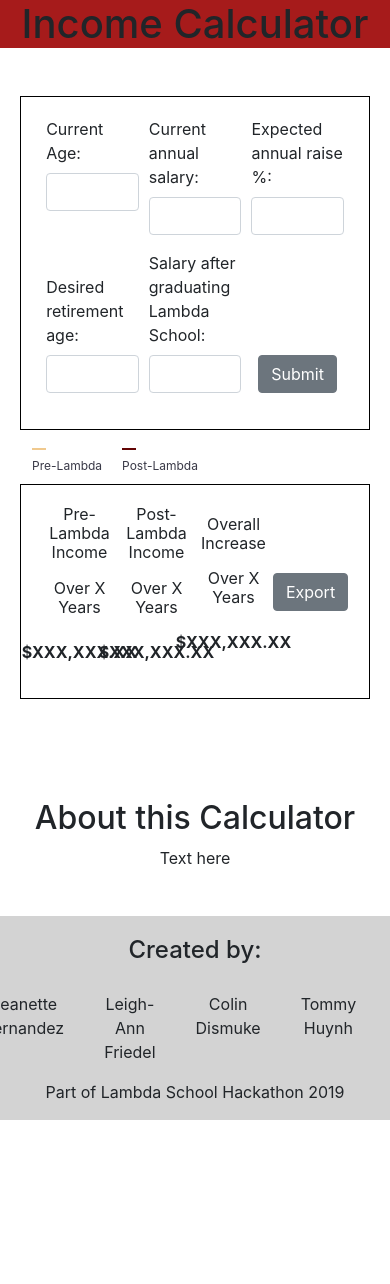
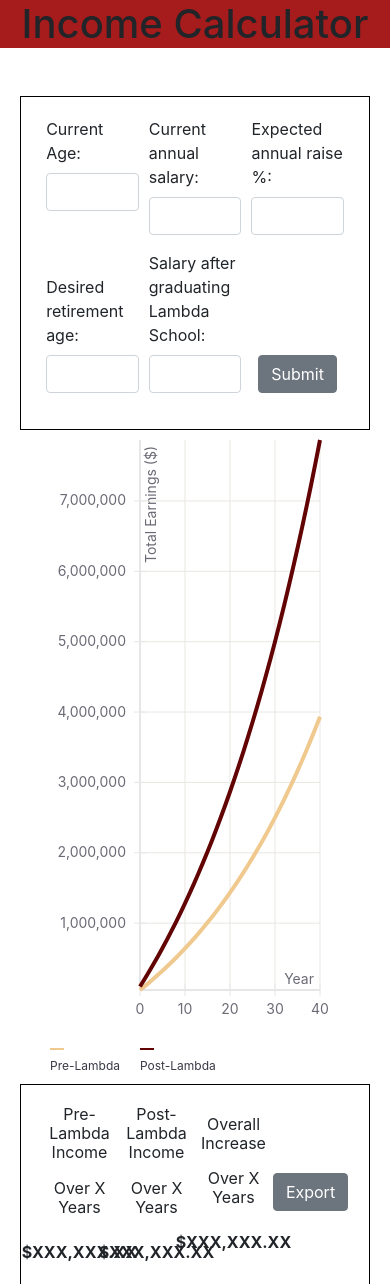
Before and after one commit to LambdaWinter19Hackathon-Calculator/Hackathon_Income_Calculator, a React (Create React App) app: page / in a window 390 px wide. Shown: the top 1284 px of the page. Before the commit the page ends 1120 px from the top, so only its background shows below. Built offline with nearby package versions, Linux system fonts and the light colour scheme.

Commit message:
Fixed responsive bug with chart

```diff
--- a/src/components/Graph.js
+++ b/src/components/Graph.js
@@ -1,7 +1,7 @@
 import React, { Component } from "react";
 import styled from "styled-components";
 import {
-  FlexibleXYPlot,
+  FlexibleWidthXYPlot,
   XAxis,
   YAxis,
   HorizontalGridLines,
@@ -46,7 +46,7 @@
 
     return (
       <GraphContainer>
-        <FlexibleXYPlot margin={{ left: 100 }}>
+        <FlexibleWidthXYPlot height={ 600 } margin={{ left: 100 }}>
           <XAxis title="Year" style={{ fontSize: 14 }} />
           <YAxis title="Total Earnings ($)" style={{ fontSize: 14 }} />
           <HorizontalGridLines style={{ stroke: "hsl(42, 15%, 90%)" }} />
@@ -71,7 +71,7 @@
               stroke: "hsl(0, 92%, 20%)"
             }}
           />
-        </FlexibleXYPlot>
+        </FlexibleWidthXYPlot>
         <DiscreteColorLegend
           items={legendItems}
           orientation="horizontal"
@@ -88,9 +88,16 @@
   display: flex;
   flex-direction: column;
   justify-content: flex-start;
-  align-items: center;
+  align-items: flex-start;
+  min-height: 600px;
   width: 60%;
   padding: 0 40px 0 20px;
+
+  @media (max-width: 1024px) {
+    width: 100%;
+  }
+
+  }
 `;
 
 export default Graph;
```
